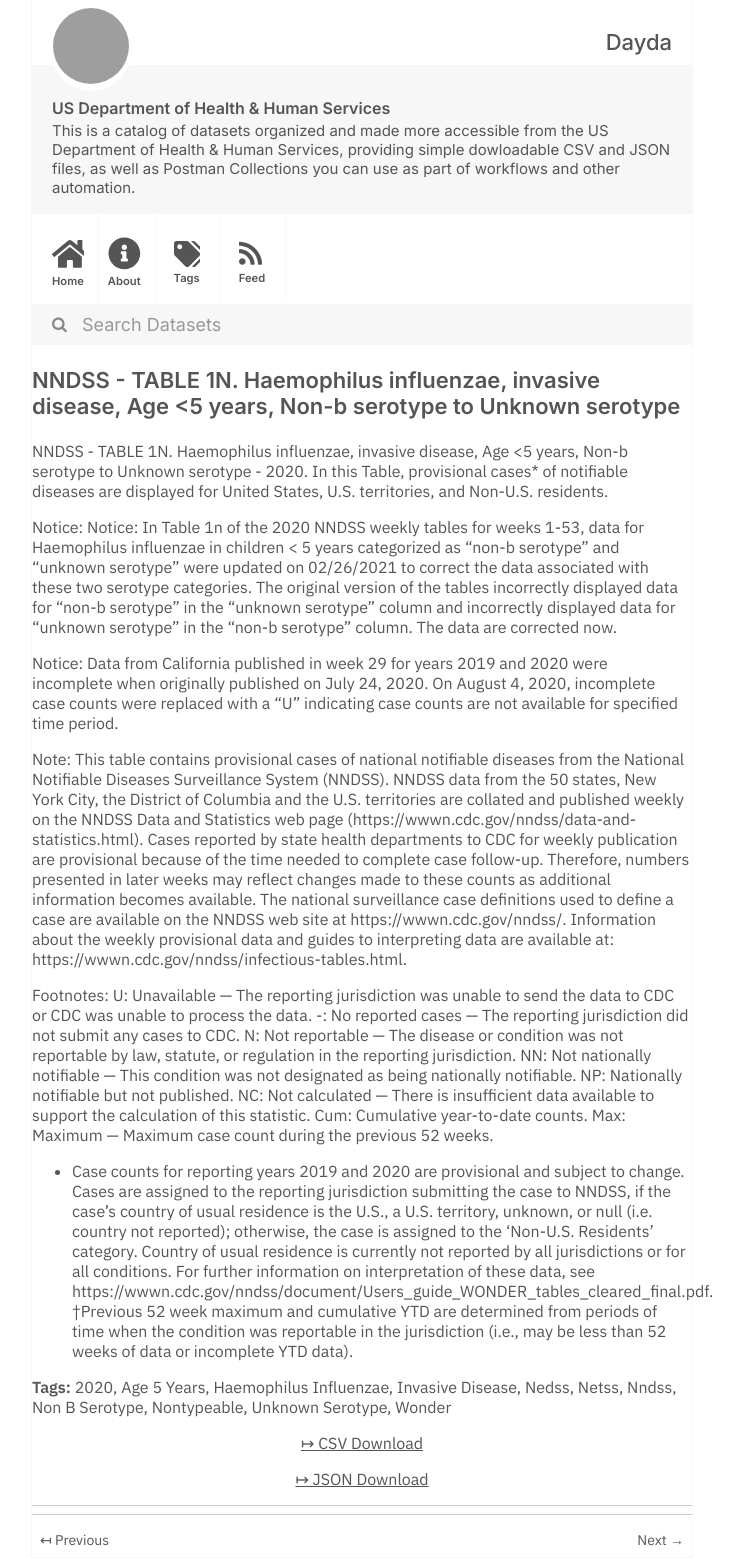
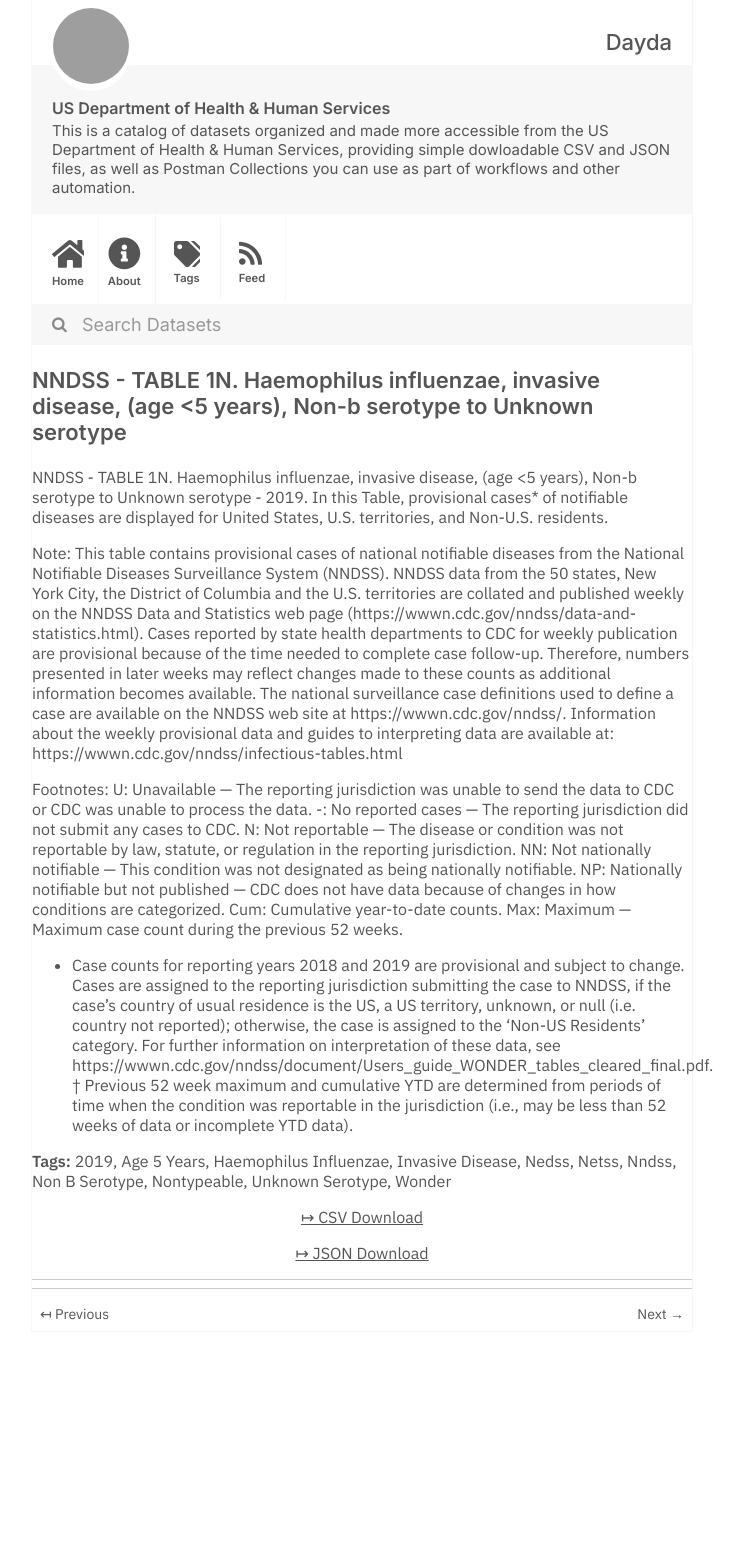
Before and after one commit to dayda-entities/us-department-of-health-and-human-services, a Jekyll site: the page built from _posts/2020-11-10-nndss-table-1n.-haemophilus-influenzae-invasive-disease-age-<5-years-non-b-serotype-to-unknown-serotype.md, in a window 1280 px wide. Shown: the whole page, without its empty margins (278-1022 px from the left). Built offline with Jekyll 4.4.1, drawn with Linux system fonts in a browser that asks for light colours; after the commit the page ends 1332 px from its top, so only the background shows below that; grey boxes are pictures that could not be loaded.

Commit message:
Publish Data

```diff
--- a/_posts/2020-11-10-nndss-table-1n.-haemophilus-influenzae-invasive-disease-age-<5-years-non-b-serotype-to-unknown-serotype.md
+++ b/_posts/2020-11-10-nndss-table-1n.-haemophilus-influenzae-invasive-disease-age-<5-years-non-b-serotype-to-unknown-serotype.md
@@ -1,13 +1,13 @@
 ---
 title: >-
-  NNDSS - TABLE 1N. Haemophilus influenzae, invasive disease, Age <5 years,
+  NNDSS - TABLE 1N. Haemophilus influenzae, invasive disease, (age <5 years),
   Non-b serotype to Unknown serotype
-created: '2020-11-10T16:16:34.224696'
-modified: '2021-04-25T14:45:54.994868'
+created: '2020-11-10T16:17:46.741096'
+modified: '2021-05-05T08:01:45.139186'
 state: active
 type: dataset
 tags:
-  - '2020'
+  - '2019'
   - Age 5 Years
   - Haemophilus Influenzae
   - Invasive Disease
@@ -19,28 +19,23 @@ tags:
   - Unknown Serotype
   - Wonder
 groups: []
-csv_url: 'https://data.cdc.gov/api/views/d2zt-4m8y/rows.csv?accessType=DOWNLOAD'
-json_url: 'https://data.cdc.gov/api/views/d2zt-4m8y/rows.json?accessType=DOWNLOAD'
+csv_url: 'https://data.cdc.gov/api/views/cvcu-witw/rows.csv?accessType=DOWNLOAD'
+json_url: 'https://data.cdc.gov/api/views/cvcu-witw/rows.json?accessType=DOWNLOAD'
 layout: post
 
 ---
-NNDSS - TABLE 1N. Haemophilus influenzae, invasive disease, Age <5 years, Non-b serotype to Unknown serotype - 2020. In this Table, provisional cases* of notifiable diseases are displayed for United States, U.S. territories, and Non-U.S. residents.
-
-Notice: Notice: In Table 1n of the 2020 NNDSS weekly tables for weeks 1-53, data for Haemophilus influenzae in children < 5 years categorized as "non-b serotype" and "unknown serotype" were updated on 02/26/2021 to correct the data associated with these two serotype categories. The original version of the tables incorrectly displayed data for "non-b serotype" in the "unknown serotype" column and incorrectly displayed data for "unknown serotype" in the "non-b serotype" column. The data are corrected now.
-
-Notice: Data from California published in week 29 for years 2019 and 2020 were incomplete when originally published on July 24, 2020. On August 4, 2020, incomplete case counts were replaced with a "U" indicating case counts are not available for specified time period.
+NNDSS - TABLE 1N. Haemophilus influenzae, invasive disease, (age <5 years), Non-b serotype to Unknown serotype - 2019. In this Table, provisional cases* of notifiable diseases are displayed for United States, U.S. territories, and Non-U.S. residents.
 
 Note:
-This table contains provisional cases of national notifiable diseases from the National Notifiable Diseases Surveillance System (NNDSS). NNDSS data from the 50 states, New York City, the District of Columbia and the U.S. territories are collated and published weekly on the NNDSS Data and Statistics web page (https://wwwn.cdc.gov/nndss/data-and-statistics.html). Cases reported by state health departments to CDC for weekly publication are provisional because of the time needed to complete case follow-up. Therefore, numbers presented in later weeks may reflect changes made to these counts as additional information becomes available. The national surveillance case definitions used to define a case are available on the NNDSS web site at https://wwwn.cdc.gov/nndss/. Information about the weekly provisional data and guides to interpreting data are available at: https://wwwn.cdc.gov/nndss/infectious-tables.html.
+This table contains provisional cases of national notifiable diseases from the National Notifiable Diseases Surveillance System (NNDSS). NNDSS data from the 50 states, New York City, the District of Columbia and the U.S. territories are collated and published weekly on the NNDSS Data and Statistics web page (https://wwwn.cdc.gov/nndss/data-and-statistics.html). Cases reported by state health departments to CDC for weekly publication are provisional because of the time needed to complete case follow-up. Therefore, numbers presented in later weeks may reflect changes made to these counts as additional information becomes available. The national surveillance case definitions used to define a case are available on the NNDSS web site at https://wwwn.cdc.gov/nndss/. Information about the weekly provisional data and guides to interpreting data are available at: https://wwwn.cdc.gov/nndss/infectious-tables.html
 
 Footnotes:
 U: Unavailable — The reporting jurisdiction was unable to send the data to CDC or CDC was unable to process the data.
 -: No reported cases — The reporting jurisdiction did not submit any cases to CDC.
 N: Not reportable — The disease or condition was not reportable by law, statute, or regulation in the reporting jurisdiction.
 NN: Not nationally notifiable — This condition was not designated as being nationally notifiable.
-NP: Nationally notifiable but not published.
-NC: Not calculated — There is insufficient data available to support the calculation of this statistic.
+NP: Nationally notifiable but not published — CDC does not have data because of changes in how conditions are categorized.
 Cum: Cumulative year-to-date counts.
 Max: Maximum — Maximum case count during the previous 52 weeks.
-* Case counts for reporting years 2019 and 2020 are provisional and subject to change. Cases are assigned to the reporting jurisdiction submitting the case to NNDSS, if the case's country of usual residence is the U.S., a U.S. territory, unknown, or null (i.e. country not reported); otherwise, the case is assigned to the 'Non-U.S. Residents' category. Country of usual residence is currently not reported by all jurisdictions or for all conditions. For further information on interpretation of these data, see https://wwwn.cdc.gov/nndss/document/Users_guide_WONDER_tables_cleared_final.pdf.
-†Previous 52 week maximum and cumulative YTD are determined from periods of time when the condition was reportable in the jurisdiction (i.e., may be less than 52 weeks of data or incomplete YTD data).
+* Case counts for reporting years 2018 and 2019 are provisional and subject to change. Cases are assigned to the reporting jurisdiction submitting the case to NNDSS, if the case's country of usual residence is the US, a US territory, unknown, or null (i.e. country not reported); otherwise, the case is assigned to the 'Non-US Residents' category. For further information on interpretation of these data, see https://wwwn.cdc.gov/nndss/document/Users_guide_WONDER_tables_cleared_final.pdf.
+† Previous 52 week maximum and cumulative YTD are determined from periods of time when the condition was reportable in the jurisdiction (i.e., may be less than 52 weeks of data or incomplete YTD data).
```
